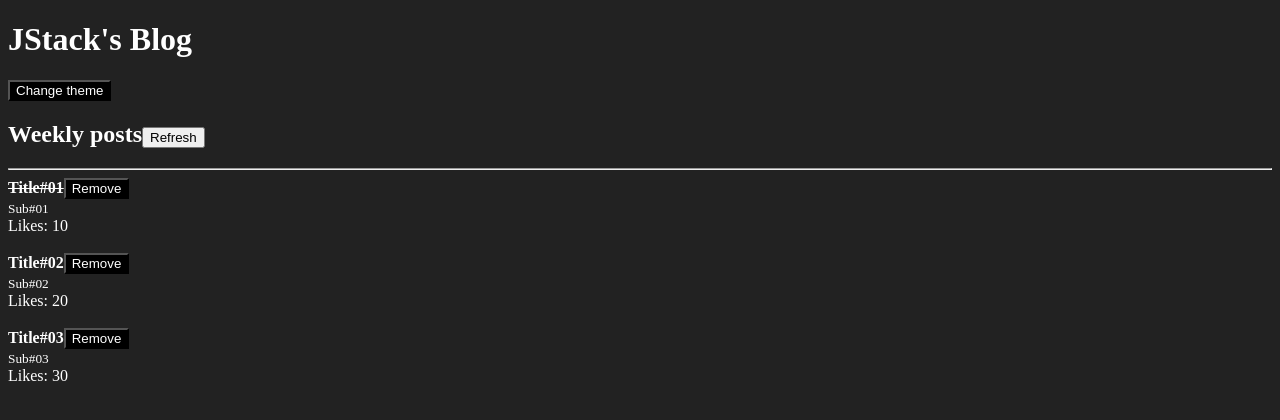
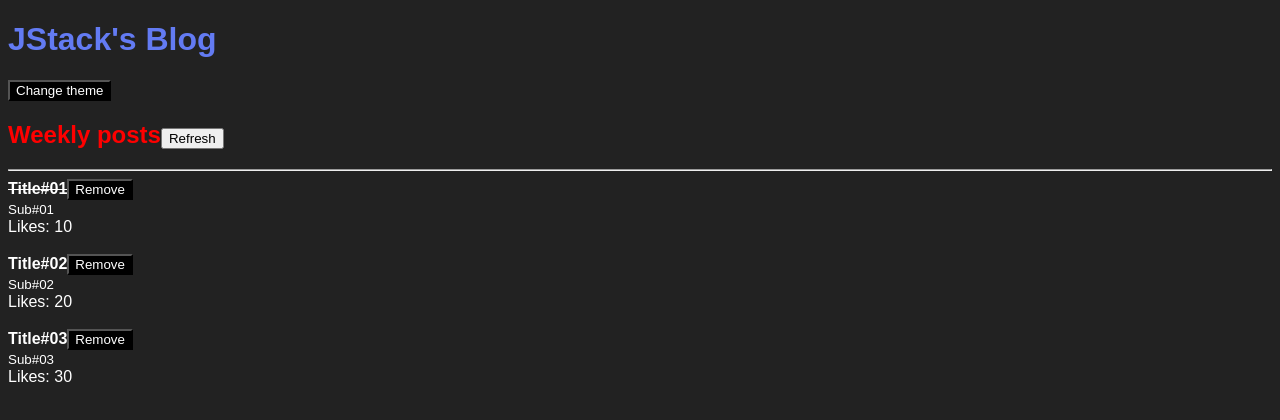
Before and after one commit to galleonpt/react-fundamentals, a React app: page / in a window 1280 px wide. Shown: the top 420 px of the page. Built offline with nearby package versions, Linux system fonts and the light colour scheme.

Commit message:
css modules

```diff
--- /dev/null
+++ b/src/App.css
@@ -0,0 +1,3 @@
+.title {
+  color: #f00;
+}
--- a/src/App.js
+++ b/src/App.js
@@ -3,6 +3,7 @@
 import Header from "./Header"
 import { ThemeProvider } from "./ThemeContext"
 
+import styles from "./App.css"
 
 export default function App(){
 
@@ -29,7 +30,7 @@
 	return (
 		<ThemeProvider>
 			<Header title="JStack's Blog">
-				<h2>
+				<h2 className={styles.title}>
 					Weekly posts
 					<button onClick={handleRefresh}>Refresh</button>
 				</h2>
--- /dev/null
+++ b/src/Header.css
@@ -0,0 +1,3 @@
+.title {
+  color: #637bf3;
+}
--- a/src/Header.js
+++ b/src/Header.js
@@ -3,11 +3,13 @@
 import Button from "./Button";
 import { ThemeContext } from "./ThemeContext";
 
+import styles from './Header.css'
+
 export default function Header(props){
 	const { onToggleTheme } = useContext(ThemeContext)
 	return (
 		<>
-			<h1>{props.title}</h1>
+			<h1 className={styles.title}>{props.title}</h1>
 			<Button onClick={onToggleTheme}>
 				Change theme
 			</Button>
--- a/src/index.css
+++ b/src/index.css
@@ -1,4 +1,5 @@
 body {
   background: #222;
   color: #fff;
+  font-family: sans-serif;
 }
--- a/webpack.config.js
+++ b/webpack.config.js
@@ -24,7 +24,12 @@
 			},
 			{
 				test: /\.css$/,
-				use: ['style-loader', 'css-loader']
+				use: ['style-loader', {
+					loader: 'css-loader',
+					options: {
+						modules: true
+					}
+				}]
 			}
 		]
 	},
```
